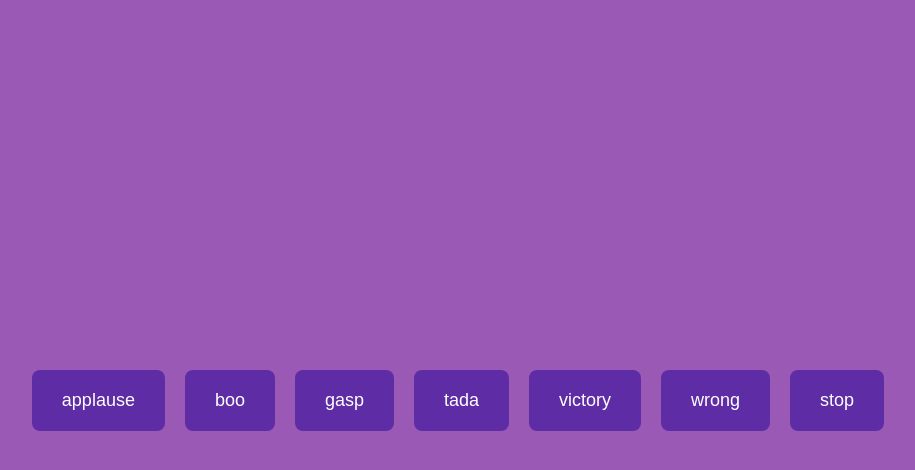
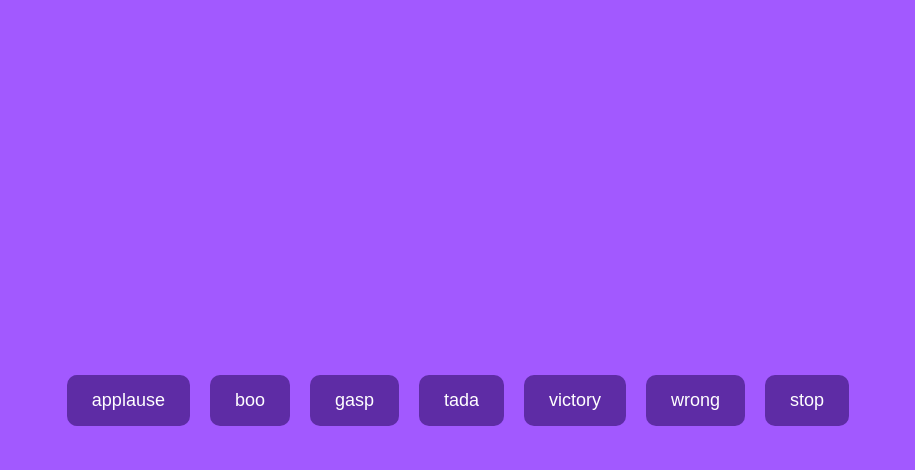
Before and after one commit to acciojob/Soundbar-sudhipkumar, a website: page main.html in a window 1280 px wide. Both pictures are taken after a click on the button "applause". Shown: the whole page, without its empty margins (182-1097 px from the left). Drawn offline with Linux system fonts and the light colour scheme.

Commit message:
created a submission

```diff
--- a/script.js
+++ b/script.js
@@ -1,41 +1,41 @@
- const sounds = ['applause', 'boo', 'gasp', 'tada', 'victory', 'wrong'];
-    const soundMap = {
-      applause: 'https://cdn.pixabay.com/download/audio/2022/03/15/audio_2f60f4a3d4.mp3',
-      boo: 'https://cdn.pixabay.com/download/audio/2021/08/09/audio_55cb373fe0.mp3',
-      gasp: 'https://cdn.pixabay.com/download/audio/2022/03/15/audio_d5e3eb2b18.mp3',
-      tada: 'https://cdn.pixabay.com/download/audio/2021/08/04/audio_c96b3e4cb9.mp3',
-      victory: 'https://cdn.pixabay.com/download/audio/2022/03/15/audio_872d08e0c4.mp3',
-      wrong: 'https://cdn.pixabay.com/download/audio/2022/03/15/audio_ae0311f3d3.mp3'
-    };
+const sounds = {
+  applause: 'https://www.soundjay.com/human/applause-01.mp3',
+  boo: 'https://www.soundjay.com/human/boo-01.mp3',
+  gasp: 'https://www.soundjay.com/human/gasp-01.mp3',
+  tada: 'https://www.soundjay.com/button/beep-07.wav',
+  victory: 'https://www.soundjay.com/misc/small-crowd-cheer-01.mp3',
+  wrong: 'https://www.soundjay.com/misc/fail-buzzer-01.mp3'
+};
+
 
     const buttonsContainer = document.getElementById('buttons');
     let currentAudio = null;
 
-    sounds.forEach(sound => {
+    function stopSound() {
+      if (currentAudio) {
+        currentAudio.pause();
+        currentAudio.currentTime = 0;
+      }
+    }
+
+    Object.keys(sounds).forEach(sound => {
       const btn = document.createElement('button');
       btn.className = 'btn';
       btn.innerText = sound;
-      btn.addEventListener('click', () => {
+      btn.addEventListener('click', async () => {
         stopSound();
-        currentAudio = new Audio(soundMap[sound]);
-        currentAudio.play()
-          .then(() => console.log(`${sound} is playing`))
-          .catch(err => console.error(`Error playing ${sound}:`, err));
+        currentAudio = new Audio(sounds[sound]);
+        try {
+          await currentAudio.play();
+        } catch (e) {
+          console.log("Playback skipped:", e.message); // silently handle AbortError
+        }
       });
       buttonsContainer.appendChild(btn);
     });
 
-    // Stop button
     const stopBtn = document.createElement('button');
     stopBtn.className = 'stop';
     stopBtn.innerText = 'stop';
     stopBtn.addEventListener('click', stopSound);
     buttonsContainer.appendChild(stopBtn);
-
-    function stopSound() {
-      if (currentAudio) {
-        currentAudio.pause();
-        currentAudio.currentTime = 0;
-        console.log('Stopped audio');
-      }
-    }
--- a/styles.css
+++ b/styles.css
@@ -1,30 +1,32 @@
  body {
-      background-color: #9b59b6;
+      background-color: #a259ff;
       font-family: 'Poppins', sans-serif;
+      margin: 0;
+      padding: 0;
       display: flex;
       justify-content: center;
       align-items: center;
       height: 100vh;
-      margin: 0;
     }
 
     #buttons {
       display: flex;
+      flex-wrap: wrap;
       gap: 20px;
-      flex-wrap: wrap;
     }
 
     .btn, .stop {
       background-color: #5e2ca5;
       color: white;
       border: none;
-      padding: 20px 30px;
-      border-radius: 8px;
+      padding: 15px 25px;
       font-size: 18px;
+      border-radius: 10px;
       cursor: pointer;
-      transition: transform 0.2s ease;
+      transition: all 0.3s ease;
     }
 
     .btn:hover, .stop:hover {
+      background-color: #3c1a75;
       transform: scale(1.05);
     }
```
Also changed, not shown: main.html (+1 -1 lines).
